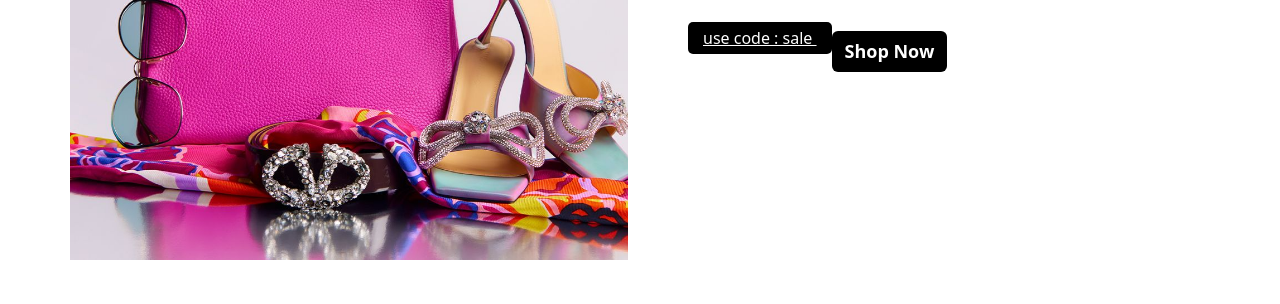
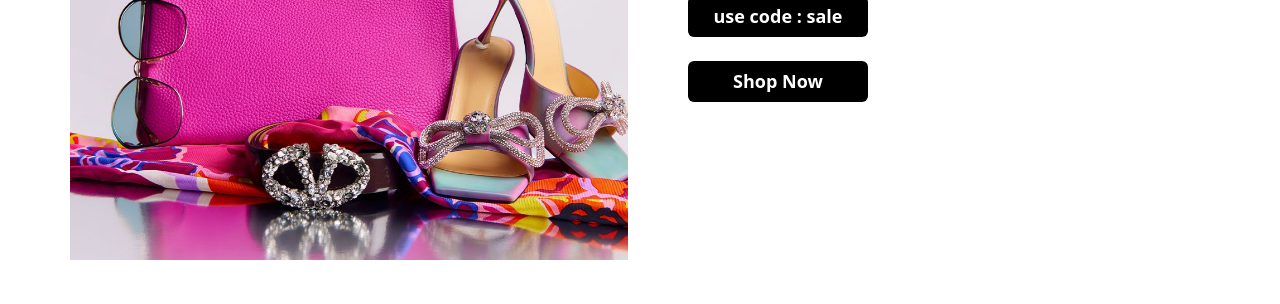
Before and after one commit to kartikagrawal2244/theluxurycloset, a plain HTML site: page index.html in a window 1280 px wide. Shown: the part 408-712 px from the top of the page. Drawn offline with nearby package versions, Linux system fonts and the light colour scheme.

Commit message:
latest code

```diff
--- a/index.html
+++ b/index.html
@@ -47,6 +47,10 @@
             color: #ffffff;
         }
 
+        .usecode {
+            width: 180px;
+        }
+
         .footer {
             color: #fff;
             text-align: center;
@@ -75,12 +79,13 @@
 
                     <h2 class="mb-4">get upto $500 off</h2>
 
-                    <a href="https://clk.omgt4.com/?PID=35978&AID=2354750"
-                        style="background-color: #000; color: #fff; text-align: center; border-radius: 5px; padding: 5px 15px;">
-                        use code : sale
-                    </a>
+                    <div class="d-flex flex-column">
+                        <a href="https://clk.omgt4.com/?PID=35978&AID=2354750" class="usecode mx-md-0 mx-auto btn cta-button">
+                            use code : sale
+                        </a>
 
-                    <a href="https://clk.omgt4.com/?PID=35978&AID=2354750" class="btn cta-button mt-4">Shop Now</a>
+                        <a href="https://clk.omgt4.com/?PID=35978&AID=2354750" class="usecode mx-md-0 mx-auto btn cta-button mt-4">Shop Now</a>
+                    </div>
                 </div>
 
             </div>
```
